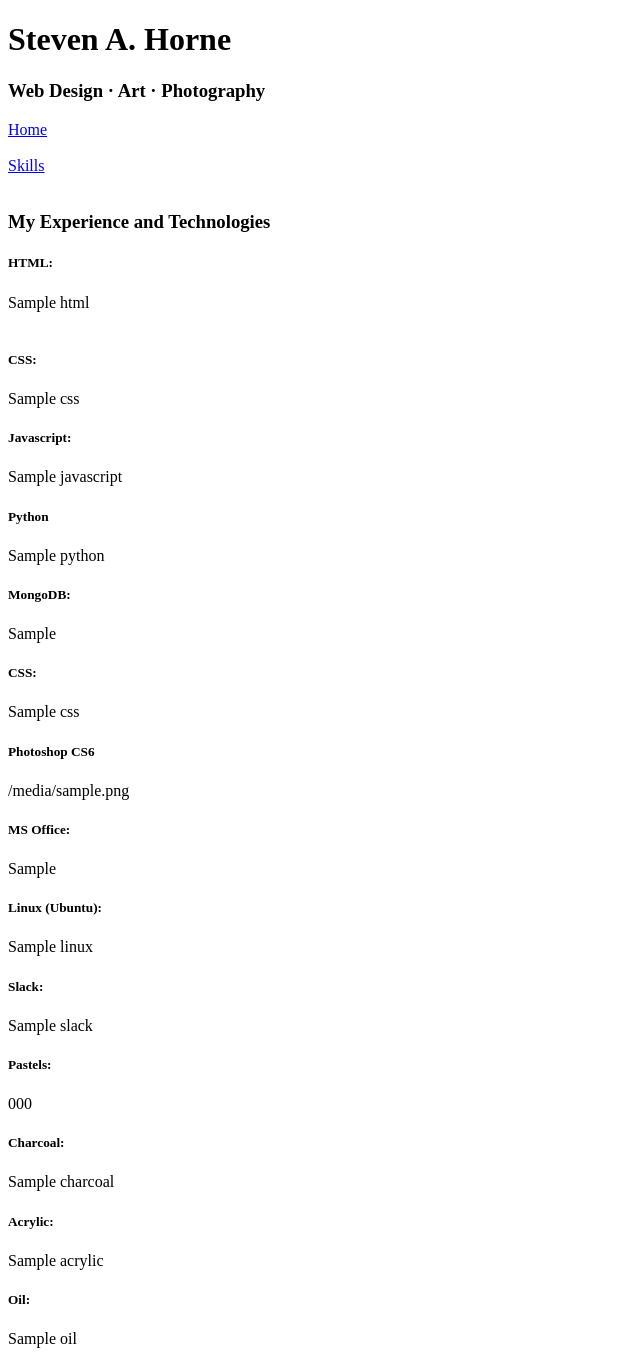
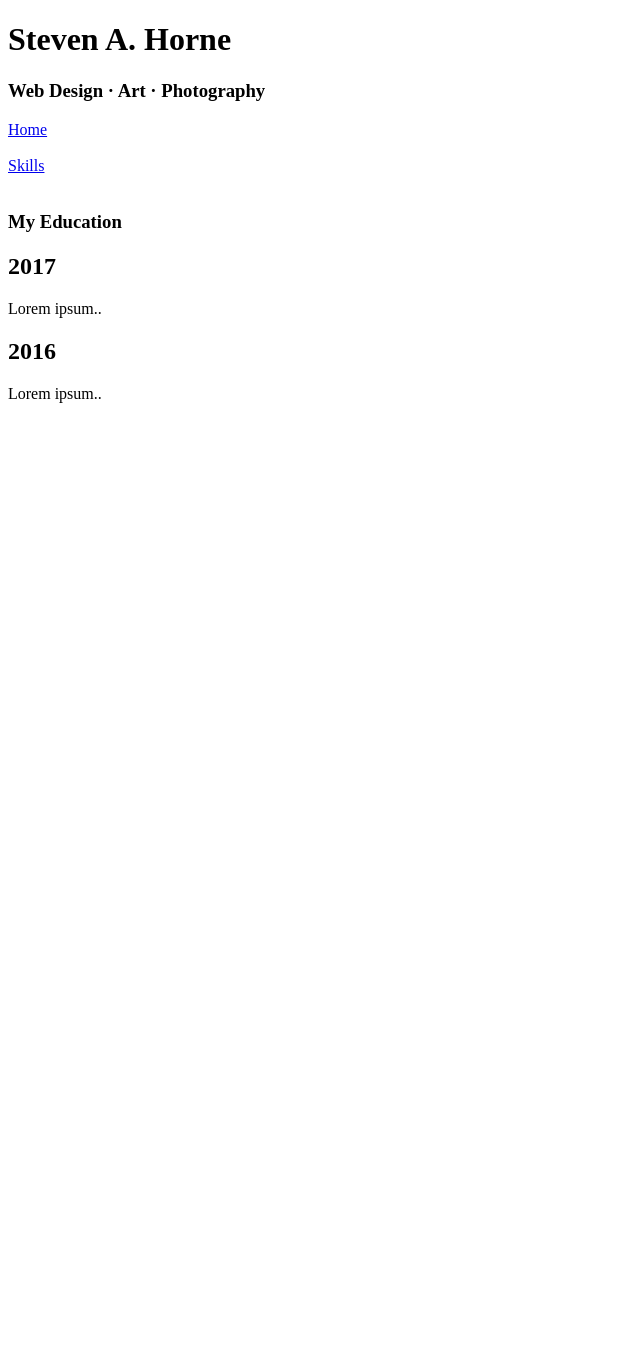
Before and after one commit to stiophan0309/sah-milestone3, a Flask app: template templates/education.html in a window 1280 px wide. Shown: the whole page, without its empty margins (0-640 px from the left). After the commit the page ends 403 px from the top, so only its background shows below. Run offline with Flask 2, Linux system fonts and the light colour scheme; the template is opened without the code that fills it: most values are stand-ins (such as "Sample title", 1, 10 or a date in 2020); some libraries are stand-ins or nearby versions.

Commit message:
Created Experience.html and cut/pasted code from Education.html as was incorrect code

```diff
--- a/app.py
+++ b/app.py
@@ -22,6 +22,10 @@ def get_skills():
 def experience():
     return render_template("experience.html", skills=mongo.db.experience.find())
 
+@app.route('/education')
+def education():
+    return render_template("education.html", skills=mongo.db.education.find())
+
 if __name__ == '__main__':
     app.run(host=os.environ.get('IP'),
             port=int(os.environ.get('PORT','8080')),
--- a/templates/base.html
+++ b/templates/base.html
@@ -13,6 +13,7 @@
 {% block content %}
 <a href="{{ url_for('get_skills') }}">Skills</a><br><br>
 <a href="{{ url_for('experience') }}">Experience</a><br><br>
+<a href="{{ url_for('education') }}">Education</a><br><br>
 Home Page
 {% endblock %}
 
--- a/templates/education.html
+++ b/templates/education.html
@@ -1,24 +1,25 @@
 {% extends 'base.html' %}
-{% block title %} Experience {% endblock %}
+{% block title %} Education {% endblock %}
 
 {% block content %}
 <a href="{{ url_for('home') }}">Home</a> <br><br>
 <a href="{{ url_for('get_skills') }}">Skills</a><br><br>
-<h3>My Experience and Technologies</h3>
-    {% for experience in skills %}
-        <h5>HTML:</h5> {{experience.HTML}} <br><br>
-        <h5>CSS:</h5> {{experience.CSS}}
-        <h5>Javascript:</h5> {{experience.Javascript}}
-        <h5>Python</h5> {{experience.Python}}
-        <h5>MongoDB:</h5> {{experience.MongoDB}}
-        <h5>CSS:</h5> {{experience.CSS}}
-        <h5>Photoshop CS6</h5> {{experience.Photoshop_CS6}}
-        <h5>MS Office:</h5> {{experience.Microsoft_Office}}
-        <h5>Linux (Ubuntu):</h5> {{experience.Linux}}
-        <h5>Slack:</h5> {{experience.Slack}}
-        <h5>Pastels:</h5> {{experience.Pastels}}
-        <h5>Charcoal:</h5> {{experience.Charcoal}}
-        <h5>Acrylic:</h5> {{experience.Acrylic}}
-        <h5>Oil:</h5> {{experience.Oil}}
+<h3>My Education</h3>
+    {% for education in skills %}
+    <div class="timeline">
+        <div class="container left">
+            <div class="content">
+                <h2>2017</h2>
+                <p>Lorem ipsum..</p>
+            </div>
+        </div>
+        <div class="container right">
+            <div class="content">
+                <h2>2016</h2>
+                <p>Lorem ipsum..</p>
+            </div>
+    </div>
+</div>
+
     {% endfor %}
 {% endblock %}
```
Also changed, not shown: templates/experience.html (added, +23 -0 lines), 1 other file.
